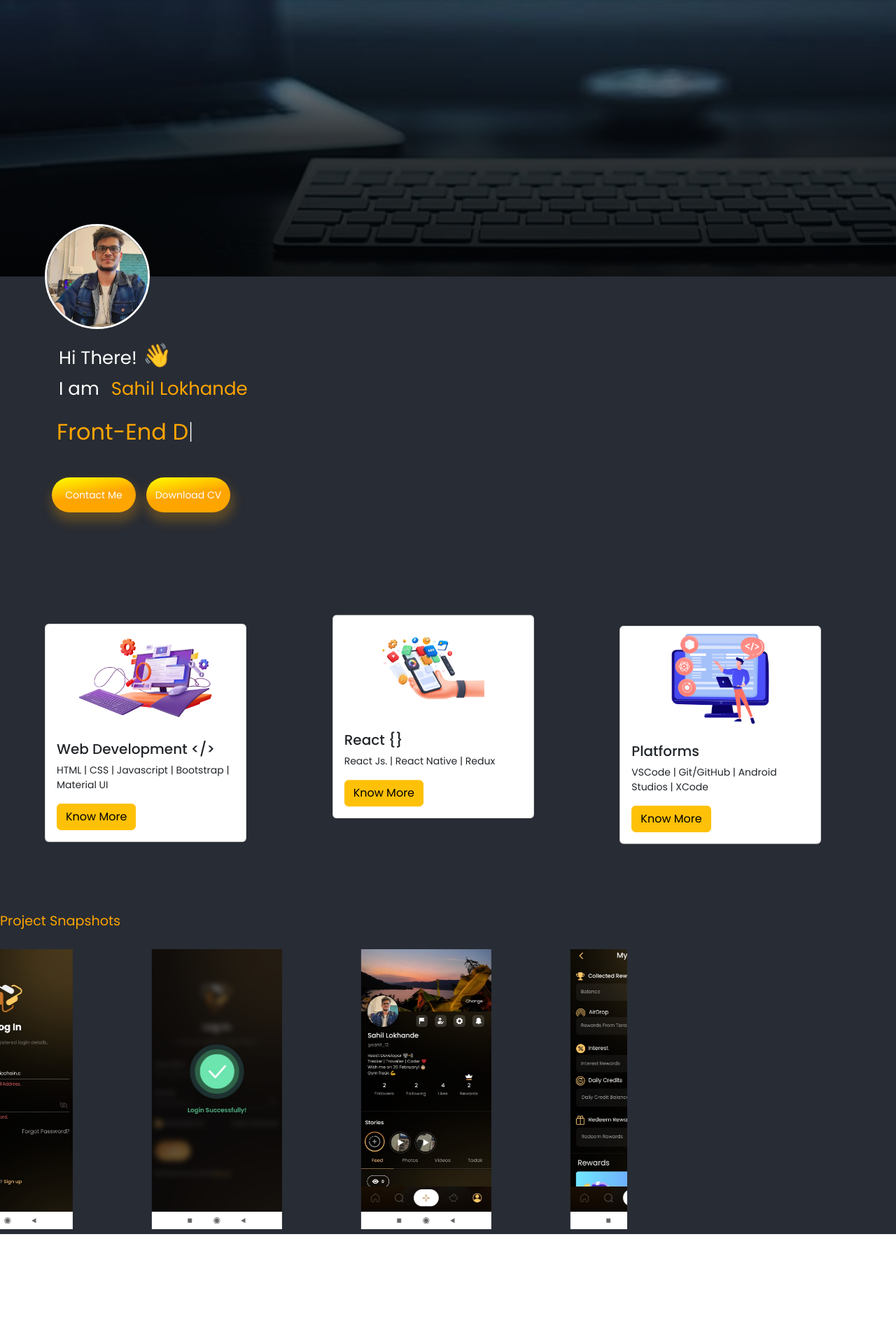
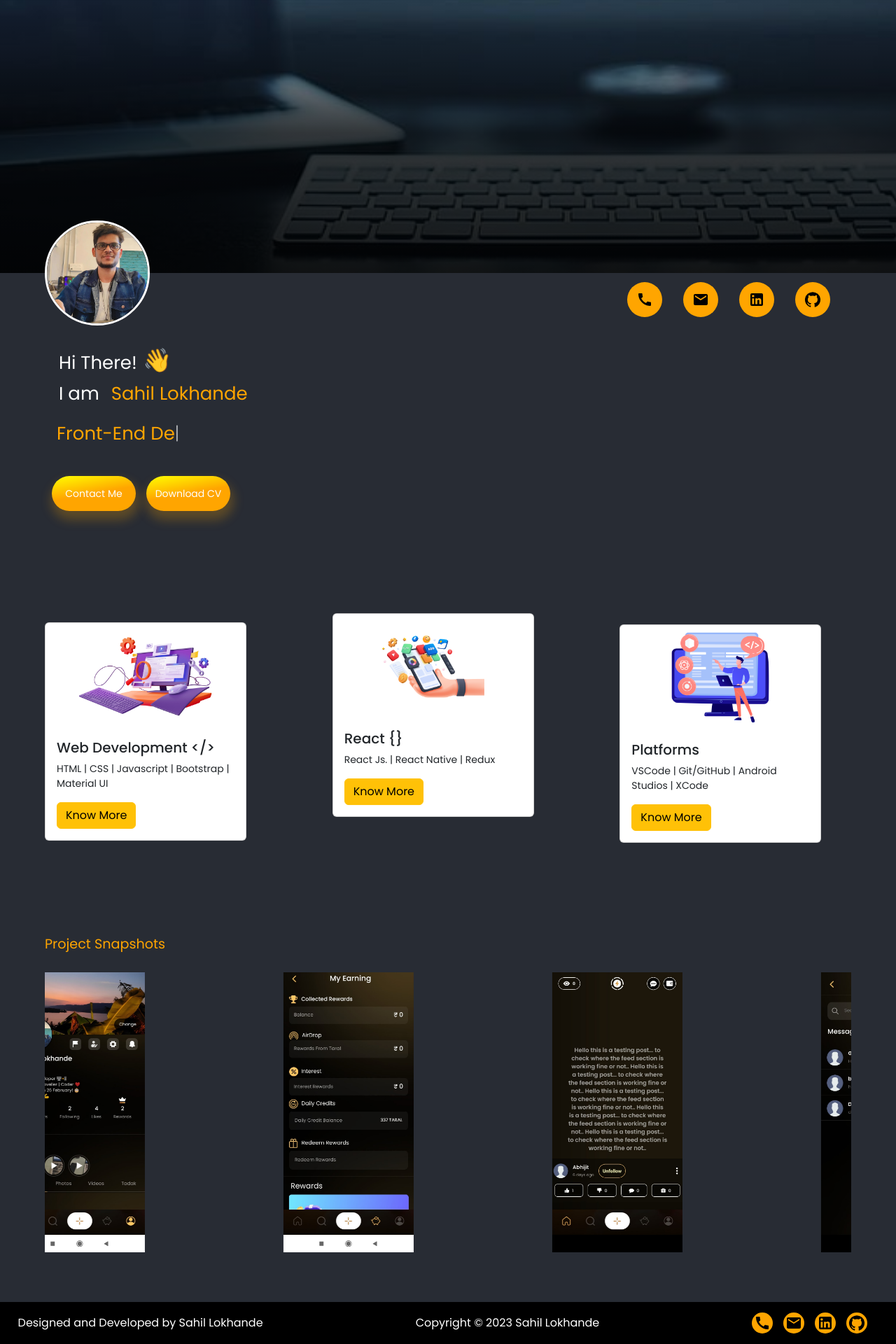
Before and after one commit to Sahil26299/my-portfolio1, a React (Create React App) app: page / in a window 1280 px wide. Shown: the part 74-1994 px from the top of the page at 70% size. Before the commit the page ends 1837 px from the top, so only its background shows below. Built offline with nearby package versions, Linux system fonts and the light colour scheme.

Commit message:
Top navbar navigations given on all tabs, top navbar is now functional, Bottom bar added on Home screen indicating copyright and ownership.

```diff
--- a/src/App.js
+++ b/src/App.js
@@ -2,27 +2,14 @@ import React from 'react'
 import LandingScreen from './Screens/LandingScreen/LandingScreen'
 import 'react-toastify/dist/ReactToastify.css';
 import { ProSidebarProvider } from 'react-pro-sidebar';
-import { BrowserRouter, Routes, Route } from "react-router-dom";
+import { BrowserRouter } from "react-router-dom";
 import ResponsiveAppBar from './Components/Commons/AppBar'
-import Home from './Components/Commons/Home/Home';
-import Introduction from './Components/Commons/Introduction/Introduction';
-import Services from './Components/Commons/Services/Services';
-import ContactDetails from './Components/Commons/ContactDetails/ContactDetails';
-import ExtraCurricular from './Components/Commons/ExtraCurricular/ExtraCurricular';
 
 export default function App() {
   return (
     <ProSidebarProvider>
       <BrowserRouter>
         <ResponsiveAppBar />
-        <Routes>
-          <Route path="/" element={null}>
-            <Route index element={<Home />} />
-            <Route path="introduction" element={<Introduction />} />
-            <Route path="services" element={<Services />} />
-            <Route path="extras" element={<ExtraCurricular />} />
-          </Route>
-        </Routes>
       </BrowserRouter>
     </ProSidebarProvider>
   )
--- a/src/Components/Commons/AppBar.js
+++ b/src/Components/Commons/AppBar.js
@@ -15,12 +15,19 @@ import AdbIcon from '@mui/icons-material/Adb';
 import { Images } from '../../Utils/Images';
 import { ColorSchema } from '../../Utils/Context/ColorThemes';
 import { LightMode, DarkMode } from '@mui/icons-material';
-import { Link } from 'react-router-dom';
+import { Link, Routes, Route } from 'react-router-dom';
+import Home from './Home/Home';
+import Introduction from './Introduction/Introduction';
+import Services from './Services/Services';
+import ExtraCurricular from './ExtraCurricular/ExtraCurricular';
+import ContactDetails from './ContactDetails/ContactDetails';
 
-const pages = ['Home', 'Profile', 'Services', 'Extra Curricular', 'Contact'];
+
+const pages = [{name:'Home', route:'/'}, {name:'Profile', route:'/introduction'}, {name:'Services', route:'/services'}, {name:'Extra Curricular', route:'/extras'}, {name:'Contact', route:'/contact'}];
 
 function ResponsiveAppBar(props) {
   const [anchorElNav, setAnchorElNav] = React.useState(null);
+  const [SelectedTab, setSelectedTab] = React.useState('Home')
   const Colors = React.useContext(ColorSchema)
   const handleOpenNavMenu = (event) => {
     setAnchorElNav(event.currentTarget);
@@ -30,12 +37,14 @@ function ResponsiveAppBar(props) {
     Colors.setisDarkMode(!Colors.isDarkMode)
   }
 
-  const handleCloseNavMenu = () => {
+  const handleCloseNavMenu = (name) => {
     setAnchorElNav(null);
+    setSelectedTab(name)
 
   };
 
   return (
+    <>
       <AppBar position="sticky" style={{ backgroundColor: Colors.newVar.BGColor }} >
         <Container maxWidth="xl" >
           <Toolbar disableGutters >
@@ -89,8 +98,8 @@ function ResponsiveAppBar(props) {
                 }}
               >
                 {pages.map((page) => (
-                <MenuItem key={page} onClick={handleCloseNavMenu}>
-                  <Typography fontFamily={'Poppins'} textAlign="center">{page}</Typography>
+                  <MenuItem component={Link} to={page.route} key={page} onClick={handleCloseNavMenu}>
+                    <Typography fontFamily={'Poppins'} textAlign="center">{page.name}</Typography>
                   </MenuItem>
                 ))}
               </Menu>
@@ -120,11 +129,11 @@ function ResponsiveAppBar(props) {
                   className='NavigationButtons'
                   key={page}
                   component={Link}
-                to={'/introduction'}
-                onClick={handleCloseNavMenu}
-                sx={{ my: 2, color: Colors.newVar.TXTColor, display: 'block', mx: 1 }}
+                  to={page.route}
+                  onClick={()=>handleCloseNavMenu(page.name)}
+                  sx={{ color: SelectedTab==page.name ? 'orange' : Colors.newVar.TXTColor, display: 'block', mx: 1, height:'100%', borderColor:'red', borderWidth:1 }}
                 >
-                {page}
+                  {page.name}
                 </Button>
               ))}
             </Box>
@@ -148,6 +157,14 @@ function ResponsiveAppBar(props) {
           </Toolbar>
         </Container>
       </AppBar>
+      <Routes>
+            <Route path='/' element={<Home />} />
+            <Route path="introduction" element={<Introduction />} />
+            <Route path="services" element={<Services />} />
+            <Route path="extras" element={<ExtraCurricular />} />
+            <Route path="contact" element={<ContactDetails />} />
+        </Routes>
+    </>
   );
 }
 export default ResponsiveAppBar;
--- /dev/null
+++ b/src/Components/Commons/BottomBar/BottomBar.css
@@ -0,0 +1,18 @@
+.socialIconsCopy{
+    font-size: 10px;
+    margin-right: 15px;
+    background-color: orange;
+    height:30px;
+    width: 30px;
+    display: flex;
+    align-items: center;
+    justify-content: center;
+    border-radius: 100%;
+    color: #000;
+    transition: background-color 0.25s ease-in-out;
+}
+.socialIconsCopy:hover{
+    color: #fff;
+    background-color: rgba(255, 166, 0, 0);
+    border: 2px solid orange;
+}
--- /dev/null
+++ b/src/Components/Commons/BottomBar/BottomBar.js
@@ -0,0 +1,32 @@
+import React, { useState, useContext, } from 'react'
+import { ColorSchema } from '../../../Utils/Context/ColorThemes'
+import { Call, Mail, LinkedIn, GitHub } from '@mui/icons-material';
+import './BottomBar.css'
+
+export default function BottomBar() {
+    const Colors = useContext(ColorSchema)
+    return (
+        <div style={{ width: '100%', backgroundColor: '#000', display: 'flex', flexDirection: 'row', alignItems: 'center', justifyContent: 'space-between', marginTop: '5%', height: 60, paddingRight:'2%', paddingLeft:'2%' }} >
+            <span style={{ fontSize: 16, color: '#fff' }} >
+                Designed and Developed by Sahil Lokhande
+            </span>
+            <span style={{ fontSize: 16, color: '#fff' }} >
+                Copyright &copy; 2023 Sahil Lokhande
+            </span>
+            <div style={{ flexDirection: 'row', alignItems: 'center', display: 'flex', justifyContent: 'flex-end'}} >
+                <a href="" className={'socialIconsCopy'}>
+                    <Call className='CallIcon' />
+                </a>
+                <a href="mailto:sahillokhande94@gmail.com" className={'socialIconsCopy'}>
+                    <Mail className='MailIcon' />
+                </a>
+                <a href="https://www.linkedin.com/in/sahillokhande26" target={'_blank'} className={'socialIconsCopy'}>
+                    <LinkedIn className='MailIcon' />
+                </a>
+                <a href="https://github.com/Sahil26299" target={'_blank'} className={'socialIconsCopy'}>
+                    <GitHub className='MailIcon' />
+                </a>
+            </div>
+        </div>
+    )
+}
--- a/src/Components/Commons/Home/Home.css
+++ b/src/Components/Commons/Home/Home.css
@@ -1,5 +1,6 @@
-.WrapperHome {
-    /* margin: 2vw 5vw; */
+.WrapperHome{
+    display: flex;
+    flex-direction: column;
 }
 
 .IntroWrapper {
@@ -90,7 +91,10 @@
 
 .HomeCarouselWrapper {
     margin-top: 25px;
-    width: 70vw;
+    width: 90vw;
+    display: flex;
+    flex-direction: column;
+    align-self: center;
 }
 
 @keyframes smiley {
@@ -112,8 +116,6 @@
     font-weight: 400;
     font-size: 14px;
 }
-
-.card-Btn {}
 
 .d-flex {
     justify-content: space-around;
@@ -232,7 +234,8 @@
     display: inline-block;
     overflow: hidden;
     color: orange;
-    font-size: 2em;
+    font-size: 26px;
+    /* font-family:'Segoe UI', Tahoma, Geneva, Verdana, sans-serif; */
     white-space: nowrap;
     min-height: 1.5em;
     vertical-align: bottom;
@@ -250,3 +253,21 @@
     from, to { opacity: 0 }
     50% { opacity: 1 }
   }
+  .socialIcons{
+    font-size: 30px;
+    margin-right: 1em;
+    background-color: orange;
+    height:50px;
+    width: 50px;
+    display: flex;
+    align-items: center;
+    justify-content: center;
+    border-radius: 100%;
+    color: #000;
+    transition: background-color 0.25s ease-in-out;
+}
+.socialIcons:hover{
+    color: #fff;
+    background-color: rgba(255, 166, 0, 0);
+    border: 2px solid orange;
+}
--- a/src/Components/Commons/Home/Home.js
+++ b/src/Components/Commons/Home/Home.js
@@ -8,7 +8,8 @@ import ShowcaseCarousel from '../ShowcaseCarousel';
 import { Grid } from '@mui/material'
 import { FIRST_NAME, INTRODUCTION_LINE, LAST_NAME } from '../../../Utils/Constants'
 import { useTypewriter } from 'react-simple-typewriter'
-
+import { Call, Mail, LinkedIn, GitHub } from '@mui/icons-material';
+import BottomBar from '../BottomBar/BottomBar'
 const ImagesArray = [Images.TaralShowcase1,
 Images.TaralShowcase2,
 Images.TaralShowcase3,
@@ -42,7 +43,21 @@ export default function Home(props) {
                     <img src={Images.ProfilePicture} className='ProfilePict' />
                 </div>
             </div>
-            <div style={{ flexDirection: 'row', display: 'flex', alignItems: 'flex-start', justifyContent: 'flex-start', marginTop: '7%', marginLeft: '5%' }}>
+            <div style={{flexDirection:'row', alignItems:'center', display:'flex', justifyContent:'flex-end', marginRight:'5%', marginTop:'1%'}} >
+                <a href="" className={'socialIcons'}>
+                    <Call className='CallIcon' />
+                </a>
+                <a href="mailto:sahillokhande94@gmail.com" className={'socialIcons'}>
+                    <Mail className='MailIcon' />
+                </a>
+                <a href="https://www.linkedin.com/in/sahillokhande26" target={'_blank'} className={'socialIcons'}>
+                    <LinkedIn className='MailIcon' />
+                </a>
+                <a href="https://github.com/Sahil26299" target={'_blank'} className={'socialIcons'}>
+                    <GitHub className='MailIcon' />
+                </a>
+            </div>
+            <div style={{ flexDirection: 'row', display: 'flex', alignItems: 'flex-start', justifyContent: 'flex-start', marginTop: '3%', marginLeft: '5%' }}>
                 <div className="IntroWrapper">
                     <div className="heading1" >
                         <span style={{ color: Colors.newVar.TXTColor }} >{INTRODUCTION_LINE}</span>  <p className='animate__animated animate__tada animate__infinite' >👋</p>
@@ -99,9 +114,10 @@ export default function Home(props) {
                     ImageStyleName={'HomeCarouselImage'}
                     CarouselWrapperStyle={'HomeCarouselWrapper'}
                     ImageArray={ImagesArray}
-                    SlidesToShow={5}
+                    SlidesToShow={6}
                 />
             </div>
+            <BottomBar/>
         </div>
     )
 }
--- a/src/Screens/LandingScreen/LandingScreenStyles.css
+++ b/src/Screens/LandingScreen/LandingScreenStyles.css
@@ -3,9 +3,6 @@
     margin: 0
 }
 
-.Wrapper {
-    /* overflow: auto; */
-}
 
 .sideNav {
     display: flex;
@@ -17,12 +14,6 @@
     position: sticky;
     top: 0px;
     z-index: 2;
-}
-
-.ContentBody {
-    /* background-color: yellow; */
-    /* width: 85vw; */
-    /* height: 100vh; */
 }
 
 .navListContainer {
@@ -94,9 +85,6 @@
     border: none;
 }
 
-.ContentBody {
-    /* padding: 3vw 5vw; */
-}
 
 .ThemeSwitchBtn {
     background-color: transparent;
```
Lines whose indentation alone changed are shown as unchanged.
